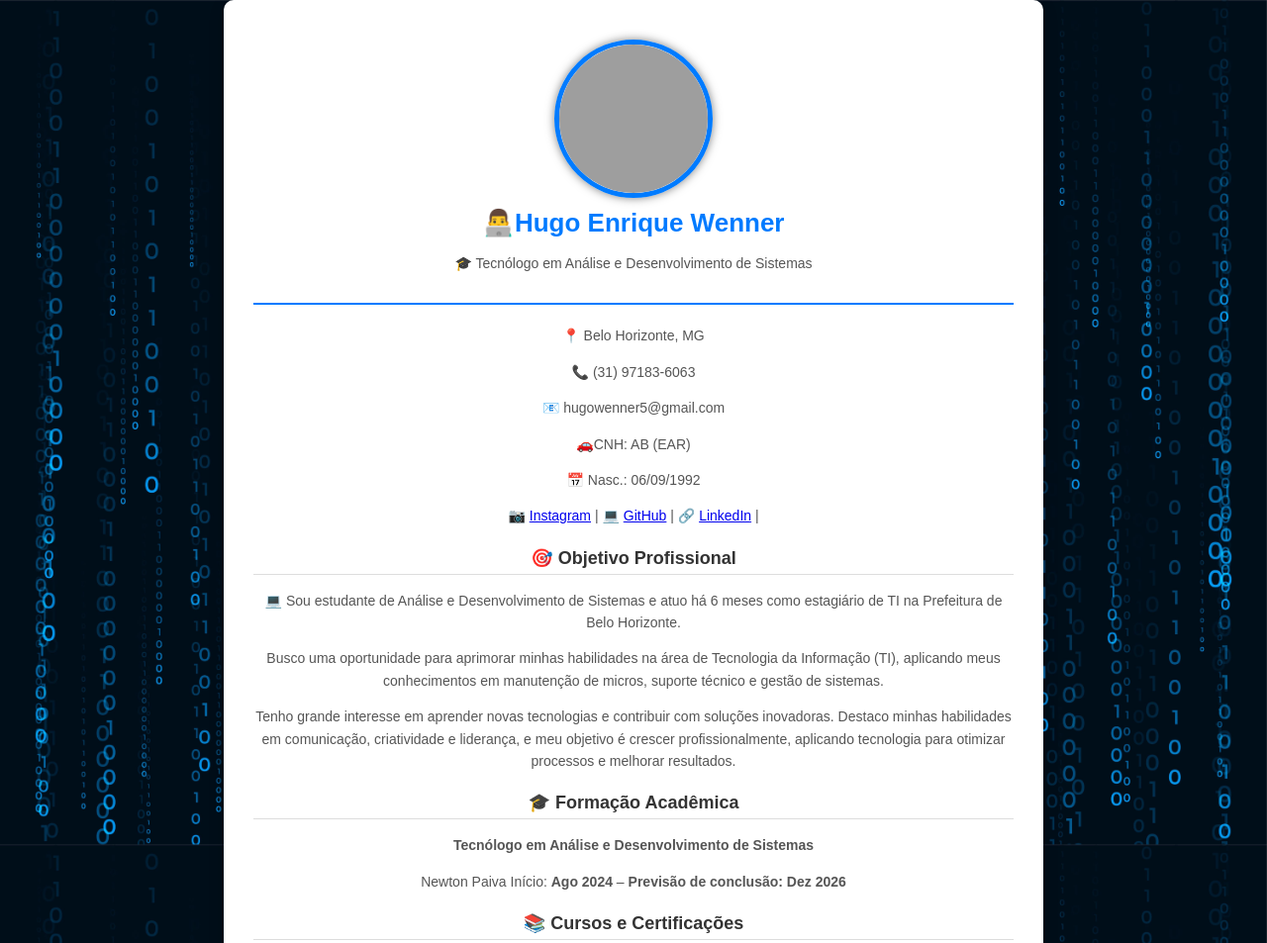
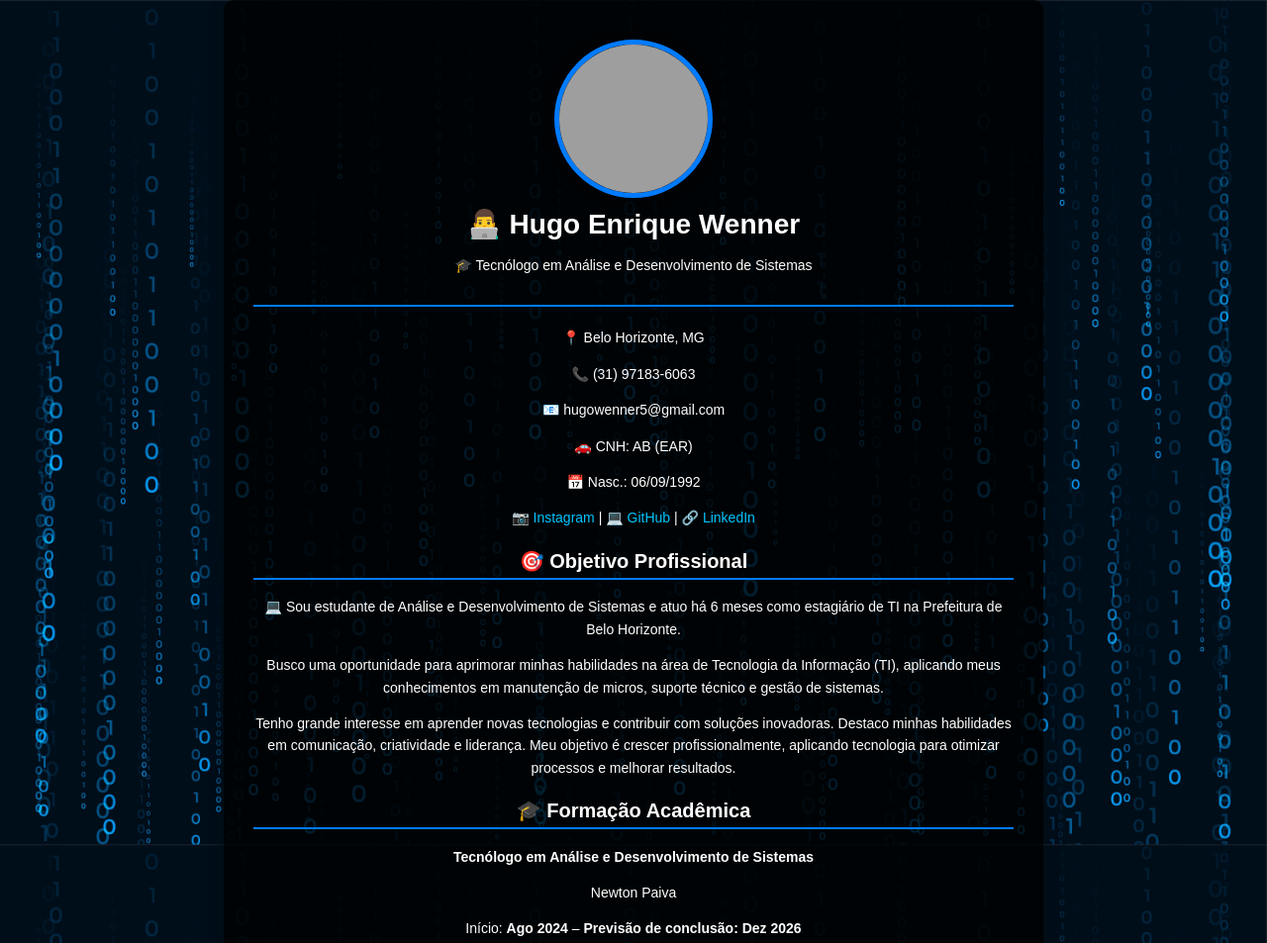
Before and after one commit to hugowenner/meucurriculo, a plain HTML site: page index.html in a window 1280 px wide. Shown: the top 953 px of the page at 99% size. Drawn offline with Linux system fonts and the light colour scheme; grey boxes are pictures that could not be loaded; a script that the page names is missing.

Commit message:
Versao_1.2_melhorias_corrigido_alguns_problemas_de_layout

```diff
--- a/curriculo_style.css
+++ b/curriculo_style.css
@@ -8,59 +8,64 @@ body {
     align-items: center;
     min-height: 100vh;
     background-image: url('imagens/dados.jpg'); /* Caminho relativo */
-    background-size: cover; /* Ajusta a imagem para cobrir toda a tela */
-    background-position: center; /* Centraliza a imagem */
-    background-attachment: fixed; /* Mantém a imagem fixa ao rolar a página */
-
-
+    background-size: cover;
+    background-position: center;
+    background-attachment: fixed;
 }
 
-
 .minha-foto {
-    width: 150px;  /* Ajuste o tamanho conforme necessário */
-    height: 150px; /* Ajuste o tamanho conforme necessário */
-    border-radius: 50%; /* Deixa a imagem redonda */
+    width: 150px;
+    height: 150px;
+    border-radius: 50%;
     display: block;
-    margin: 10px auto; /* Centraliza a imagem */
-    border: 5px solid #007bff; /* Cor azul, altere se quiser */
-    box-shadow: 0px 0px 10px rgba(0, 0, 0, 0.5); /* Efeito de sombra opcional */
+    margin: 10px auto;
+    border: 5px solid #007bff;
+    box-shadow: 0px 0px 10px rgba(0, 0, 0, 0.5);
 }
 
 .container {
-    background: white;
+    background: rgba(0, 0, 0, 0.8); /* Fundo um pouco mais escuro */
+    color: white;
     width: 60%;
     padding: 30px;
-    box-shadow: 0 5px 15px rgba(0, 0, 0, 0.2);
+    box-shadow: 0 5px 15px rgba(0, 0, 0, 0.3);
     border-radius: 10px;
     text-align: center;
 }
 
-header {
-    border-bottom: 2px solid #007BFF;
-    padding-bottom: 15px;
-    margin-bottom: 20px;
+/* Garantindo que todo o texto fique branco */
+.container h1,
+.container h2,
+.container h3,
+.container p,
+.container ul,
+.container li,
+.container a {
+    color: white;
 }
 
+/* Melhorando títulos para harmonizar */
 h1 {
     color: #007BFF;
-    font-size: 26px;
+    font-size: 28px;
     margin: 0;
+    font-weight: bold;
 }
 
 h2 {
-    color: #333;
-    font-size: 18px;
+    color: white; /* Agora fica visível */
+    font-size: 20px;
     margin-top: 20px;
-    border-bottom: 1px solid #ddd;
+    border-bottom: 2px solid #007BFF;
     padding-bottom: 5px;
 }
 
 p, ul {
-    color: #555;
     font-size: 14px;
     line-height: 1.6;
 }
 
+/* Estilizando a lista */
 ul {
     list-style-type: none;
     padding: 0;
@@ -68,24 +73,46 @@ ul {
 
 ul li::before {
     content: "✔ ";
-    color: #007BFF;
+    color: #00c6ff;
     font-weight: bold;
 }
 
+/* Links agora ficam mais suaves */
+.container a {
+    color: #00c6ff;
+    text-decoration: none;
+    transition: 0.3s ease;
+}
+
+.container a:hover {
+    color: #87cefa;
+    text-decoration: underline;
+}
+
+/* Header estilizado */
+header {
+    border-bottom: 2px solid #007BFF;
+    padding-bottom: 15px;
+    margin-bottom: 20px;
+}
+
+/* Botão aprimorado */
 .button {
     display: inline-block;
     width: 100%;
     padding: 12px;
-    background-color: #007BFF;
+    background: linear-gradient(to right, #007BFF, #00c6ff);
     color: white;
     font-size: 16px;
     margin-top: 20px;
     border-radius: 5px;
-    transition: background 0.3s ease;
+    transition: all 0.3s ease;
     cursor: pointer;
     border: none;
+    font-weight: bold;
 }
 
 .button:hover {
-    background-color: #002855;
+    background: linear-gradient(to right, #0056b3, #0084ff);
+    transform: scale(1.05);
 }
--- a/index.html
+++ b/index.html
@@ -12,38 +12,34 @@
     <div class="container">
         <header>
             <img src="imagens/minha_foto_2.png" alt="Minha Foto" class="minha-foto">
-            <h1>👨‍💻Hugo Enrique Wenner</h1>
+            <h1>👨‍💻 Hugo Enrique Wenner</h1>
             <p>🎓 Tecnólogo em Análise e Desenvolvimento de Sistemas</p>
         </header>
 
         <p><strong>📍</strong> Belo Horizonte, MG</p>
-            <p>📞 (31) 97183-6063
-            <p>📧 hugowenner5@gmail.com</p>
-            <p><strong>🚗</strong>CNH: AB (EAR)</p>
-            <p> <strong>📅</strong> Nasc.: 06/09/1992 </p>
+        <p><strong>📞</strong> (31) 97183-6063</p>
+        <p><strong>📧</strong> hugowenner5@gmail.com</p>
+        <p><strong>🚗</strong> CNH: AB (EAR)</p>
+        <p><strong>📅</strong> Nasc.: 06/09/1992</p>
 
-
-            <p><strong>📷</strong> <a href="https://www.instagram.com/hugowenner/" target="_blank">Instagram</a> |
-            </section>
-
+        <p>
+            <strong>📷</strong> <a href="https://www.instagram.com/hugowenner/" target="_blank">Instagram</a> |
             <strong>💻</strong> <a href="https://github.com/hugowenner" target="_blank">GitHub</a> |
-            </section>
-
-            <strong>🔗</strong> <a href="https://www.linkedin.com/in/hugo-wenner-358379299/" target="_blank">LinkedIn</a> |
-            </section>
+            <strong>🔗</strong> <a href="https://www.linkedin.com/in/hugo-wenner-358379299/" target="_blank">LinkedIn</a>
+        </p>
 
         <section>
             <h2>🎯 Objetivo Profissional</h2>
-            <p>💻 Sou estudante de Análise e Desenvolvimento de Sistemas e atuo há 6 meses como estagiário de TI na Prefeitura de Belo Horizonte. <p>Busco uma oportunidade para aprimorar minhas habilidades na área de Tecnologia da Informação (TI), aplicando meus conhecimentos em manutenção de micros, suporte técnico e gestão de sistemas.</p><p>Tenho grande interesse em aprender novas tecnologias e contribuir com soluções inovadoras. Destaco minhas habilidades em comunicação, criatividade e liderança, e meu objetivo é crescer profissionalmente, aplicando tecnologia para otimizar processos e melhorar resultados.
-            </p>
+            <p>💻 Sou estudante de Análise e Desenvolvimento de Sistemas e atuo há 6 meses como estagiário de TI na Prefeitura de Belo Horizonte.</p>
+            <p>Busco uma oportunidade para aprimorar minhas habilidades na área de Tecnologia da Informação (TI), aplicando meus conhecimentos em manutenção de micros, suporte técnico e gestão de sistemas.</p>
+            <p>Tenho grande interesse em aprender novas tecnologias e contribuir com soluções inovadoras. Destaco minhas habilidades em comunicação, criatividade e liderança. Meu objetivo é crescer profissionalmente, aplicando tecnologia para otimizar processos e melhorar resultados.</p>
         </section>
 
         <section>
             <h2>🎓 Formação Acadêmica</h2>
-            <p><strong>Tecnólogo em Análise e Desenvolvimento de Sistemas
-                </strong> <p>Newton Paiva
-                Início: <strong>Ago 2024</strong> – <strong>Previsão de conclusão: Dez 2026</strong>
-                </p>
+            <p><strong>Tecnólogo em Análise e Desenvolvimento de Sistemas</strong></p>
+            <p>Newton Paiva</p>
+            <p>Início: <strong>Ago 2024</strong> – <strong>Previsão de conclusão: Dez 2026</strong></p>
         </section>
 
         <section>
@@ -52,12 +48,12 @@
                 <li>Lógica de Programação (JavaScript) – Alura (6h)</li>
                 <li>Python: Primeira Aplicação – Alura (8h)</li>
                 <li>Git e GitHub: Controle de Versão – Alura (8h)</li>
-                <li>Introdução à AWS e Serviços de Nuvem – Alura (8h)  </li>
+                <li>Introdução à AWS e Serviços de Nuvem – Alura (8h)</li>
                 <li>BI com Excel: Criando Bancos de Dados – Alura (10h)</li>
                 <li>Power BI: Introdução à Análise de Dados – Bradesco Escola (5h)</li>
                 <li>Microsoft SQL Server 2022: Fundamentos SQL – Alura (8h)</li>
                 <li>Autoliderança e Desenvolvimento Pessoal – Alura (8h)</li>
-                <li>ChatGPT para Aprendizado Personalizado – Alura (6h) </li>
+                <li>ChatGPT para Aprendizado Personalizado – Alura (6h)</li>
             </ul>
         </section>
 
@@ -65,25 +61,28 @@
             <h2>💼 Experiência Profissional</h2>
             <p><strong>Estagiário de TI</strong> - Prefeitura de Belo Horizonte (2025 - Atual)</p>
             <ul>
-                <li> Manutenção e suporte técnico de equipamentos e sistemas internos.</li>
-                <li> Monitoramento e gerenciamento de redes de computadores.</li>
-                <li> Atendimento a usuários e solução de problemas técnicos.</li>
+                <li>Manutenção e suporte técnico de equipamentos e sistemas internos.</li>
+                <li>Monitoramento e gerenciamento de redes de computadores.</li>
+                <li>Atendimento a usuários e solução de problemas técnicos.</li>
             </ul>
         </section>
 
         <section>
             <h2>🛠 Habilidades Técnicas</h2>
             <ul>
-                <li>Linguagens: JavaScript, SQL, HTML/CSS</li>
-                <li>Ferramentas: Git, GitHub, AWS, Power BI</li>
-                <li>Sistemas: Windows, Linux</li>
+                <li><strong>Linguagens:</strong> JavaScript, SQL, HTML/CSS</li>
+                <li><strong>Ferramentas:</strong> Git, GitHub, AWS, Power BI</li>
+                <li><strong>Sistemas:</strong> Windows, Linux</li>
             </ul>
         </section>
 
-<section>       <a href="curriculo.pdf" download="HugoWenner_Curriculo.pdf">
-    <button class="button">📄 Baixar Currículo</button>
-</a>
-</section>
+        <section>
+            <a href="curriculo.pdf" download="HugoWenner_Curriculo.pdf">
+                <button class="button">📄 Baixar Currículo</button>
+            </a>
+        </section>
+    </div>
+
     <script src="curriculo_script.js"></script>
 </body>
 </html>
```
Also changed, not shown: script.js (+9 -10 lines).
